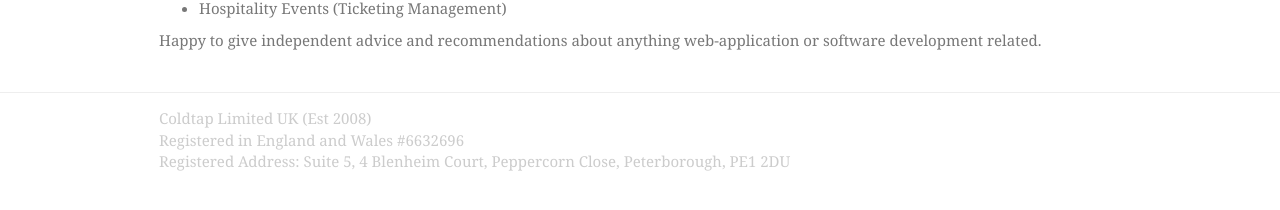
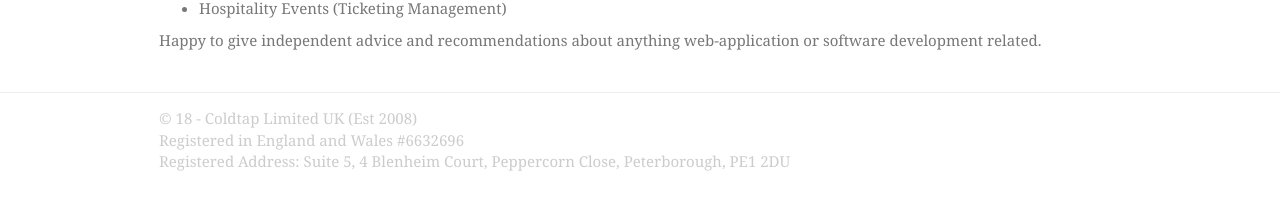
Before and after one commit to davewasthere/coldtap, a Jekyll site: the page built from about.md, in a window 1280 px wide. Shown: the part 469-679 px from the top of the page. Built offline with Jekyll 4.4.1, drawn with Linux system fonts in a browser that asks for light colours; some web fonts are replaced; some of the changed lines change nothing that is shown.

Commit message:
copyright

```diff
--- a/_layouts/layout.html
+++ b/_layouts/layout.html
@@ -51,7 +51,9 @@
 
     <footer>
         <div class="container-fluid container-max-width">
-            <div>Coldtap Limited UK (Est 2008)</div><div>Registered in England and Wales #6632696</div><div>Registered Address: Suite 5, 4 Blenheim Court, Peppercorn Close, Peterborough, PE1 2DU</div>
+            <div>&copy; {{ site.time | date: '%y' }} - Coldtap Limited UK (Est 2008)</div>
+            <div>Registered in England and Wales #6632696</div>
+            <div>Registered Address: Suite 5, 4 Blenheim Court, Peppercorn Close, Peterborough, PE1 2DU</div>
         </div>
     </footer>
 
```
